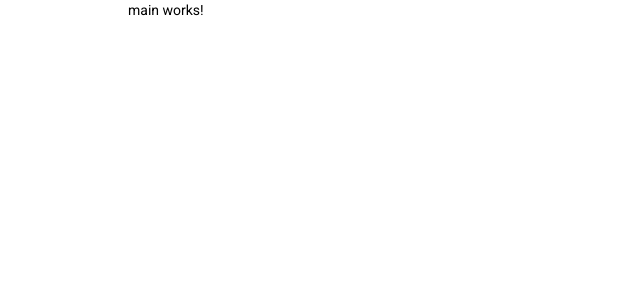
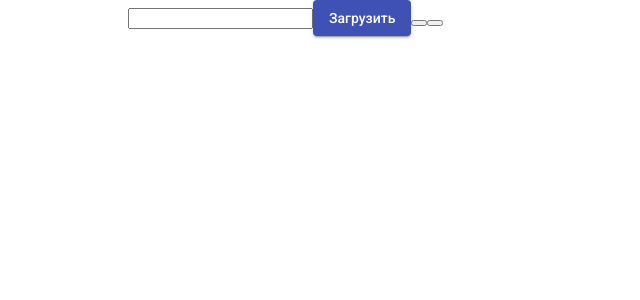
Before and after one commit to Draiking/TestWorkGif, an Angular app: page / in a window 1280 px wide. Shown: the top 300 px of the page, without its empty margins (0-640 px from the left). Built offline with nearby package versions, Linux system fonts and the light colour scheme.

Commit message:
input, написание функции поиска

```diff
--- a/src/app/app.module.ts
+++ b/src/app/app.module.ts
@@ -4,6 +4,8 @@ import { NgModule } from '@angular/core';
 import { AppComponent } from './app.component';
 import { MainComponent } from './main/main.component';
 import { BrowserAnimationsModule } from '@angular/platform-browser/animations';
+import { FormsModule } from '@angular/forms';
+import {MatButtonModule} from '@angular/material/button';
 
 @NgModule({
   declarations: [
@@ -12,7 +14,9 @@ import { BrowserAnimationsModule } from '@angular/platform-browser/animations';
   ],
   imports: [
     BrowserModule,
-    BrowserAnimationsModule
+    BrowserAnimationsModule,
+    FormsModule,
+    MatButtonModule,
   ],
   providers: [],
   bootstrap: [AppComponent]
--- a/src/app/main/main.component.html
+++ b/src/app/main/main.component.html
@@ -1 +1,6 @@
-<p>main works!</p>
+<div class="serch">
+    <input #input (ngModelChange)="tegInput($event)" type="text" [(ngModel)]="textInput">
+    <button mat-raised-button color="primary" (click)="search()">Загрузить</button>
+    <button></button>
+    <button></button>
+</div>
--- a/src/app/main/main.component.ts
+++ b/src/app/main/main.component.ts
@@ -1,4 +1,4 @@
-import { Component, OnInit } from '@angular/core';
+import { Component, ElementRef, OnInit, ViewChild } from '@angular/core';
 
 @Component({
   selector: 'app-main',
@@ -7,9 +7,22 @@ import { Component, OnInit } from '@angular/core';
 })
 export class MainComponent implements OnInit {
 
+  @ViewChild('input', {static: true}) input: ElementRef;
+
+  textInput = '';
+
   constructor() { }
 
   ngOnInit(): void {
   }
 
+  tegInput(event: string) {
+    this.textInput = event;
+
+  }
+
+  search() {
+    const tag = this.textInput
+  }
+
 }
```
